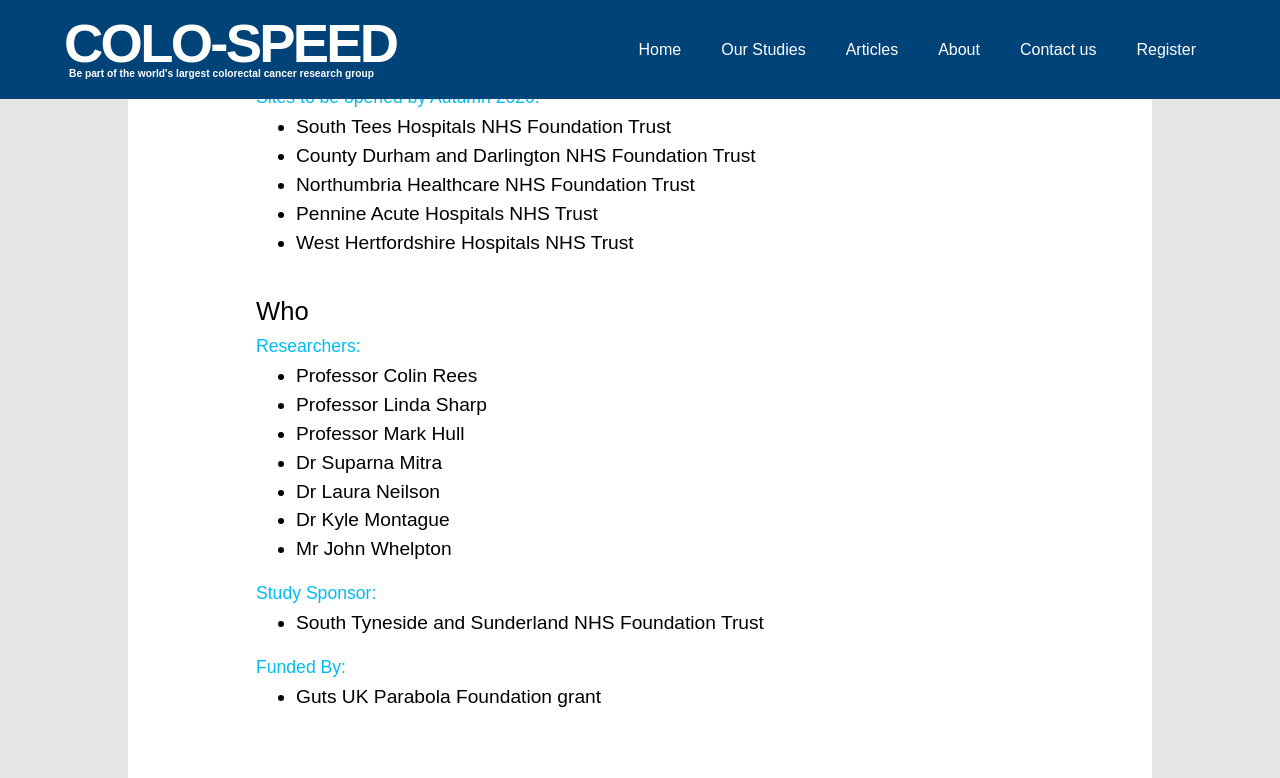
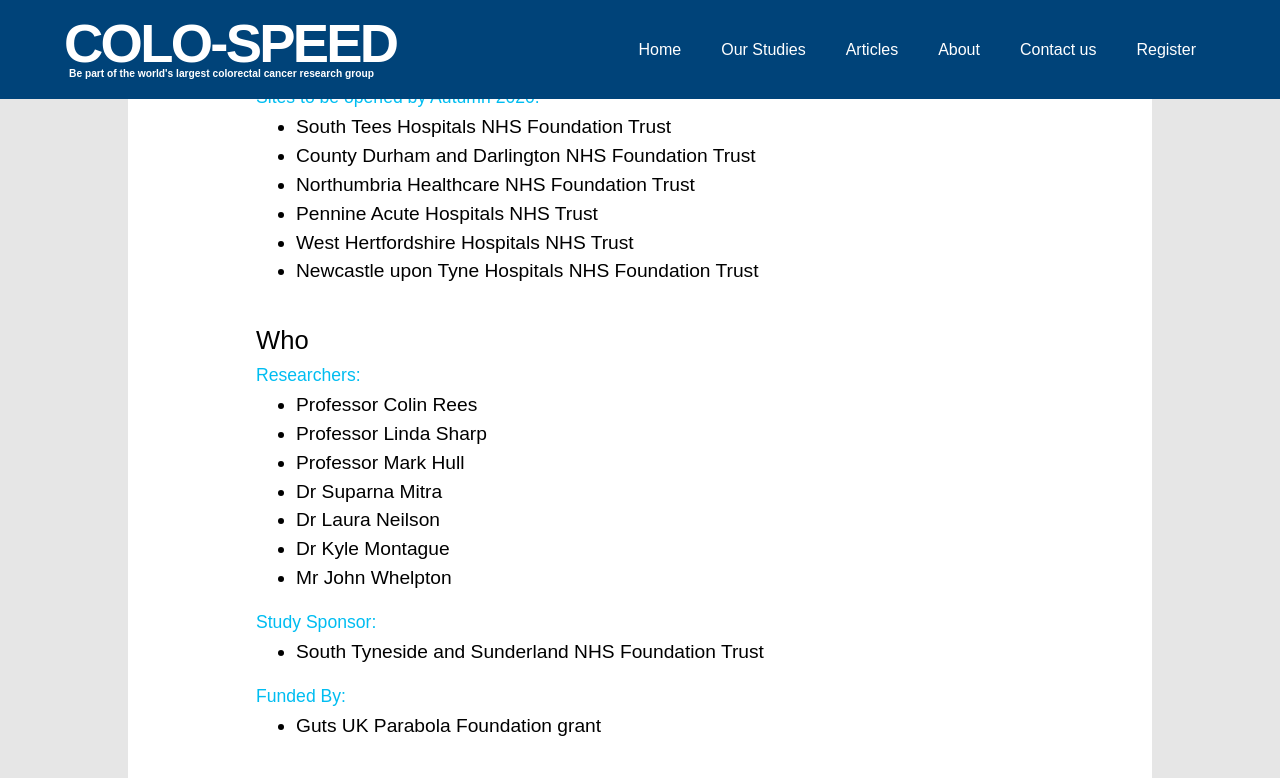
Before and after one commit to not-dalia/colo-speed-v2, a Jekyll site: the page built from _studies/colo-cohort.md, in a window 1280 px wide and 900 px high, scrolled down 1378 px, cut to the strip 0-778 px from the top of the window. Built offline with Jekyll 4.4.1, drawn with Linux system fonts in a browser that asks for light colours; some web fonts are replaced; comment, search, counter and statistics services are not loaded.

Commit message:
Update Study “colo-cohort”

```diff
--- a/_studies/colo-cohort.md
+++ b/_studies/colo-cohort.md
@@ -31,6 +31,7 @@
   - Northumbria Healthcare NHS Foundation Trust
   - Pennine Acute Hospitals NHS Trust
   - West Hertfordshire Hospitals NHS Trust
+  - Newcastle upon Tyne Hospitals NHS Foundation Trust
 openingsitestitle: Sites to be opened by Autumn 2020
 shortoverview: COLO-COHORT aims to develop a “risk stratification tool” to help
   determine which patients are at highest risk of having polyps or cancer; this
```
